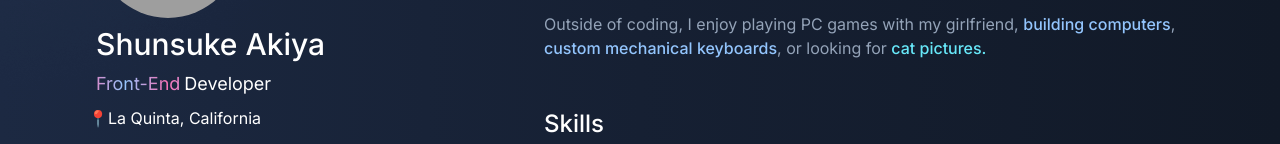
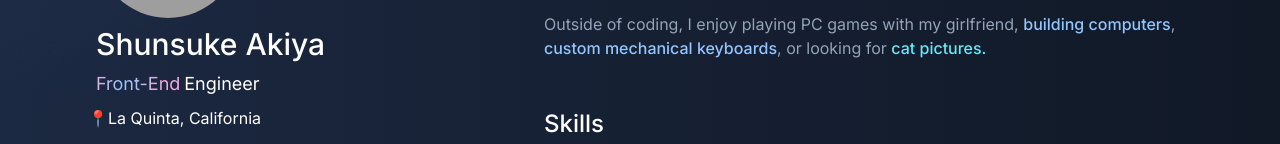
Before and after one commit to shunakiya/portfolio, a React (Vite) app: page / in a window 1280 px wide. Shown: the part 302-446 px from the top of the page. Built offline with nearby package versions, Linux system fonts and the light colour scheme; grey boxes are pictures that could not be loaded.

Commit message:
fix: text gradient color and position title

```diff
--- a/src/components/PersonalInfo.tsx
+++ b/src/components/PersonalInfo.tsx
@@ -37,11 +37,11 @@ export default function PersonalInfo({ activeSection }: PersonalInfoProps) {
 
         <div className="mt-2">
           <p className="text-lg mb-2">
-            <span className="bg-clip-text text-transparent bg-[linear-gradient(to_right,theme(colors.purple.300),theme(colors.pink.400),theme(colors.blue.300),theme(colors.pink.400),theme(colors.purple.300))] bg-[length:200%_auto] animate-gradient mr-1">
+            <span className="bg-clip-text text-transparent bg-[linear-gradient(to_right,theme(colors.purple.300),theme(colors.pink.300),theme(colors.blue.300),theme(colors.pink.300),theme(colors.purple.300))] bg-[length:200%_auto] animate-gradient mr-1">
               Front-End
             </span>
             {""}
-            Developer
+            Engineer
           </p>
 
           <div className="flex flex-row items-center">
```
